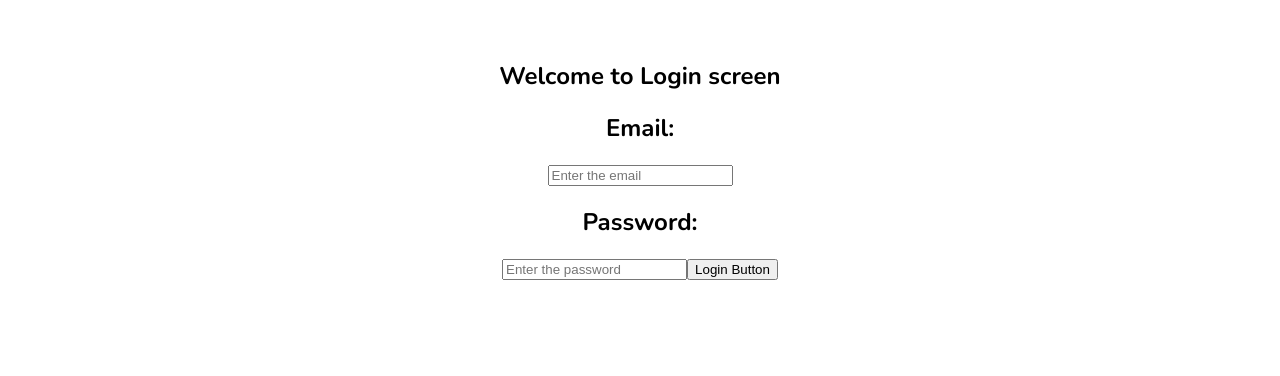
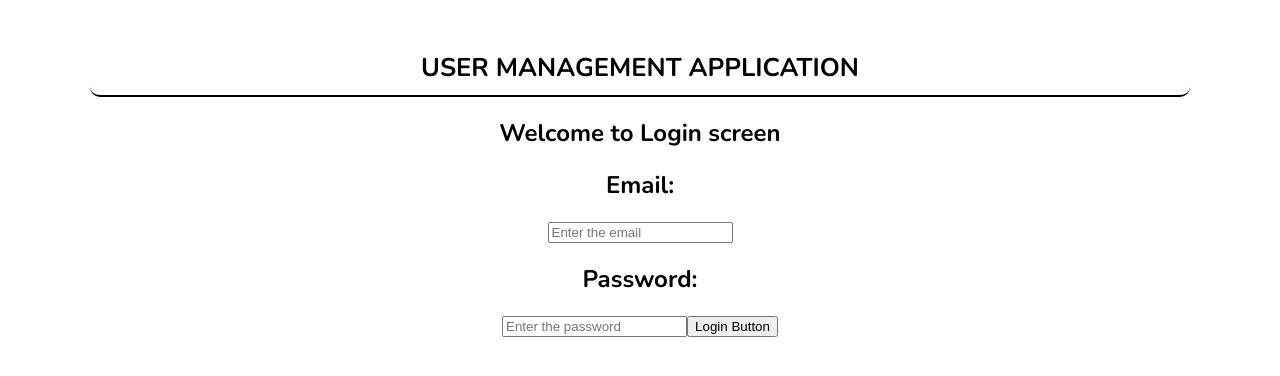
Before and after one commit to PavitrankMishra/Employee-Management-Application, a React (Vite) app: page / in a window 1280 px wide. Shown: the top 376 px of the page. Built offline with nearby package versions, Linux system fonts and the light colour scheme.

Commit message:
feat: Added header component to Login and UserList component

```diff
--- a/src/Components/Login.jsx
+++ b/src/Components/Login.jsx
@@ -1,5 +1,6 @@
 import React, { useState } from "react";
 import { useNavigate } from "react-router-dom";
+import Header from "./Header";
 
 const Login = () => {
   const [loginID, setLoginID] = useState("");
@@ -36,6 +37,7 @@ const Login = () => {
   return (
     <>
       <section>
+        <Header />
         <h1>Welcome to Login screen</h1>
         <h2>Email: </h2>
         <input
--- a/src/Components/UserList.jsx
+++ b/src/Components/UserList.jsx
@@ -1,4 +1,5 @@
 import React, { useEffect, useState } from "react";
+import Header from "./Header";
 
 const UserList = () => {
   const [users, setUsers] = useState([]);
@@ -96,6 +97,7 @@ const UserList = () => {
   };
   return (
     <section>
+    <Header />
       <h1>User List</h1>
       {message && <p>{message}</p>}
       {editingUser && (
```
